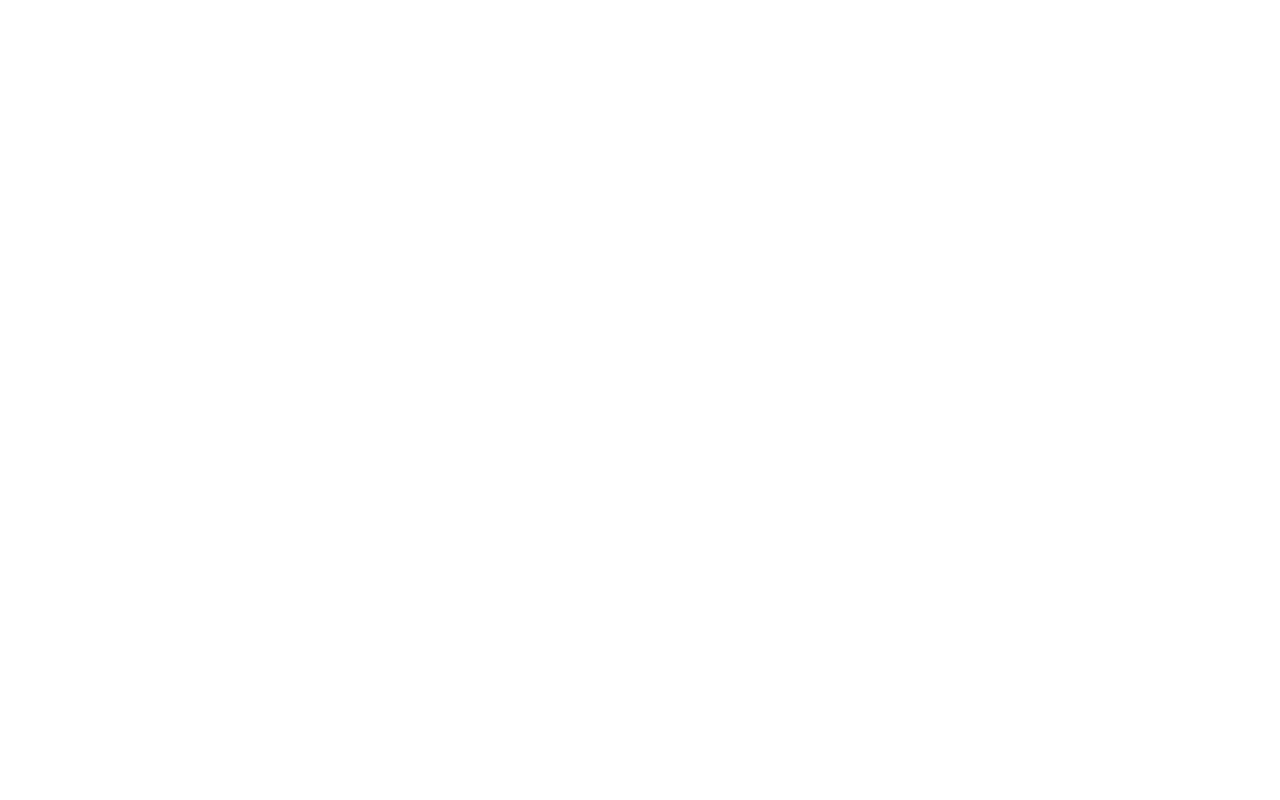
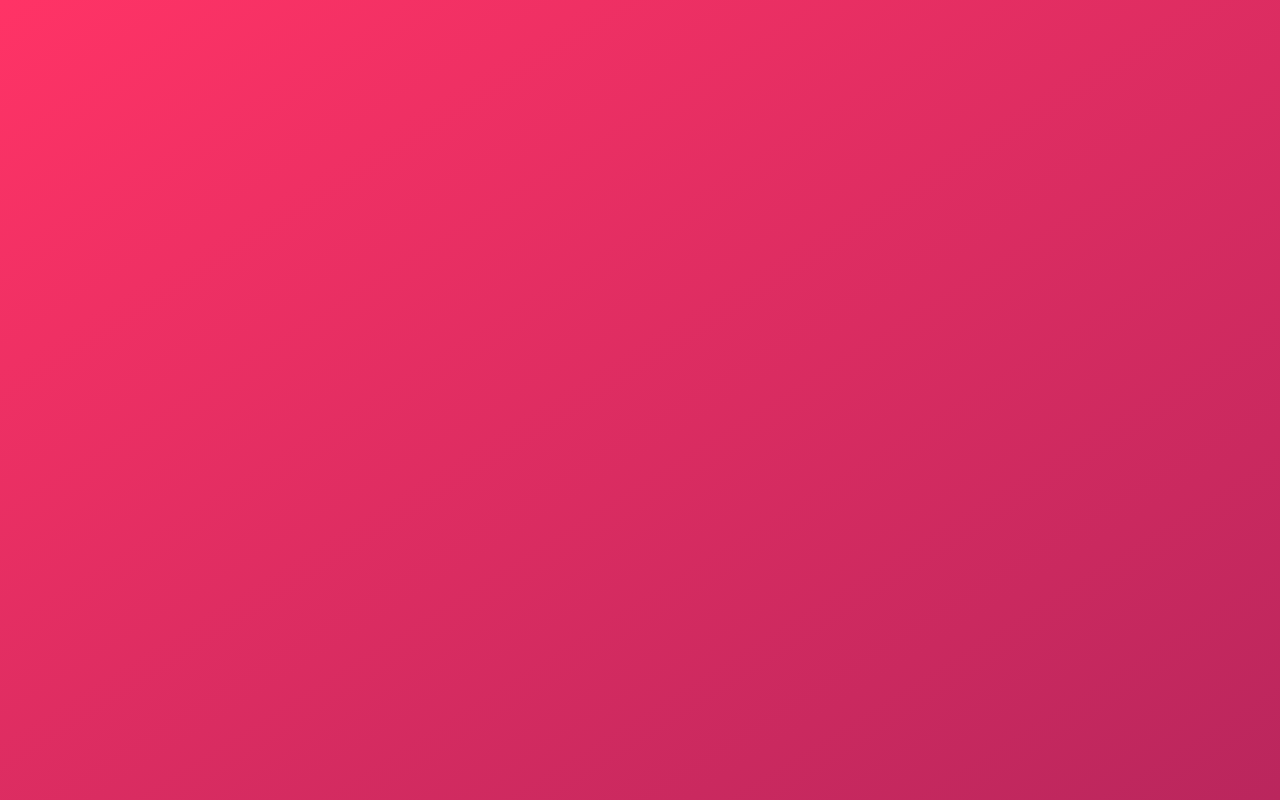
Before and after one commit to Ar1f007/Trillo, a website: page index.html in a window 1280 px wide. Drawn offline with Linux system fonts and the light colour scheme.

Commit message:
basic settings

```diff
--- a/index.html
+++ b/index.html
@@ -1,16 +1,19 @@
 <!DOCTYPE html>
 <html lang="en">
+
 <head>
     <meta charset="UTF-8">
     <meta name="viewport" content="width=device-width, initial-scale=1.0">
 
-        <link href="https://fonts.googleapis.com/css?family=Open+Sans:300,400,600" rel="stylesheet">
-        <link rel="stylesheet" href="css/style.css">
+    <link rel="preconnect" href="https://fonts.gstatic.com">
+    <link href="https://fonts.googleapis.com/css2?family=Open+Sans:wght@300;600&display=swap" rel="stylesheet">
+    <link rel="stylesheet" href="css/main.css">
     <link rel="shortcut icon" type="image/png" href="img/favicon.png">
 
     <title>trillo &mdash; Your all-in-one booking app</title>
 </head>
+
 <body>
+</body>
 
-    </body>
 </html>
--- /dev/null
+++ b/sass/_base.scss
@@ -0,0 +1,48 @@
+/*--------------------------*/
+/* Common Styles */
+/*--------------------------*/
+:root {
+  --color-Primary: #eb2f64;
+  --color-Primary-light: #ff3366;
+  --color-Primary-dark: #ba265d;
+
+  --color-grey-light-1: #faf9f9;
+  --color-grey-light-2: #f4f2f2;
+  --color-grey-light-3: #f0eeee;
+  --color-grey-light-4: #ccc;
+
+  --color-grey-dark-1: #333;
+  --color-grey-dark-2: #777;
+  --color-grey-dark-3: #999;
+}
+
+*,
+*::before,
+*::after {
+  margin: 0;
+  padding: 0;
+  text-decoration: none;
+  list-style: none;
+  box-sizing: inherit;
+}
+
+html {
+  font-size: 62.5%;
+  box-sizing: border-box;
+}
+
+body {
+  font-family: "Open Sans", sans-serif;
+  font-weight: 400;
+  line-height: 1.6;
+  color: var(--color-grey-dark-2);
+  background-image: linear-gradient(
+    to right bottom,
+    var(--color-Primary-light),
+    var(--color-Primary-dark)
+  );
+  background-size: cover;
+  background-repeat: no-repeat;
+  min-height: 100vh;
+}
+/* End of Common Styles */
--- a/sass/main.scss
+++ b/sass/main.scss
@@ -1,17 +1,3 @@
-/*
-COLORS
-
-Primary: #eb2f64
-Primary light: #FF3366
-Primary dark: #BA265D
-
-Grey light 1: #faf9f9
-Grey light 2: #f4f2f2
-Grey light 3: #f0eeee
-Grey light 4: #ccc
-
-Grey dark 1: #333
-Grey dark 2: #777
-Grey dark 3: #999
-
-*/
+@import "base";
+@import "components";
+@import "layouts";
```
Also changed, not shown: New Text Document.txt (deleted), css/main.css (added), css/style.css (deleted), sass/_components.scss (added), sass/_layouts.scss (added), 1 other file. Lines whose indentation alone changed are shown as unchanged.
